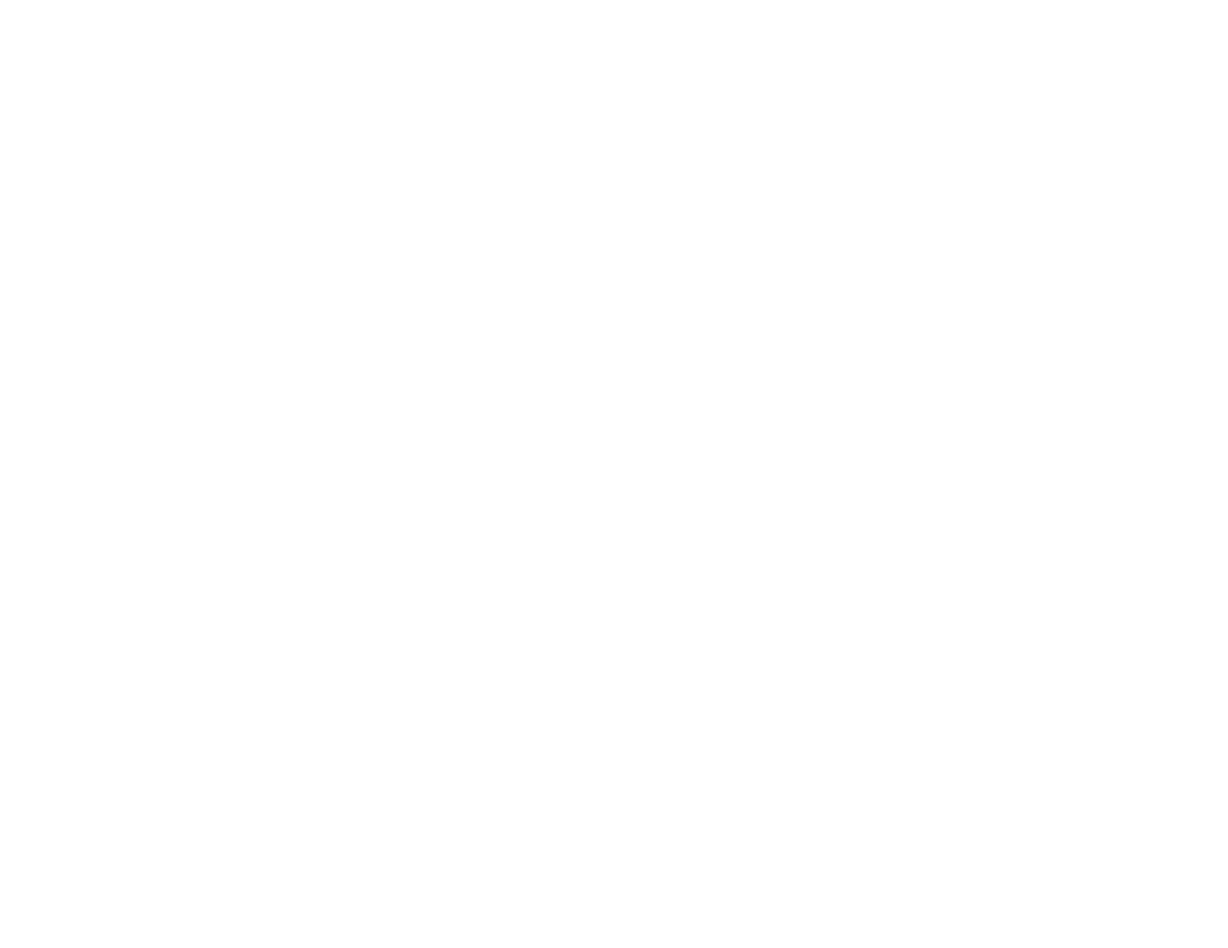
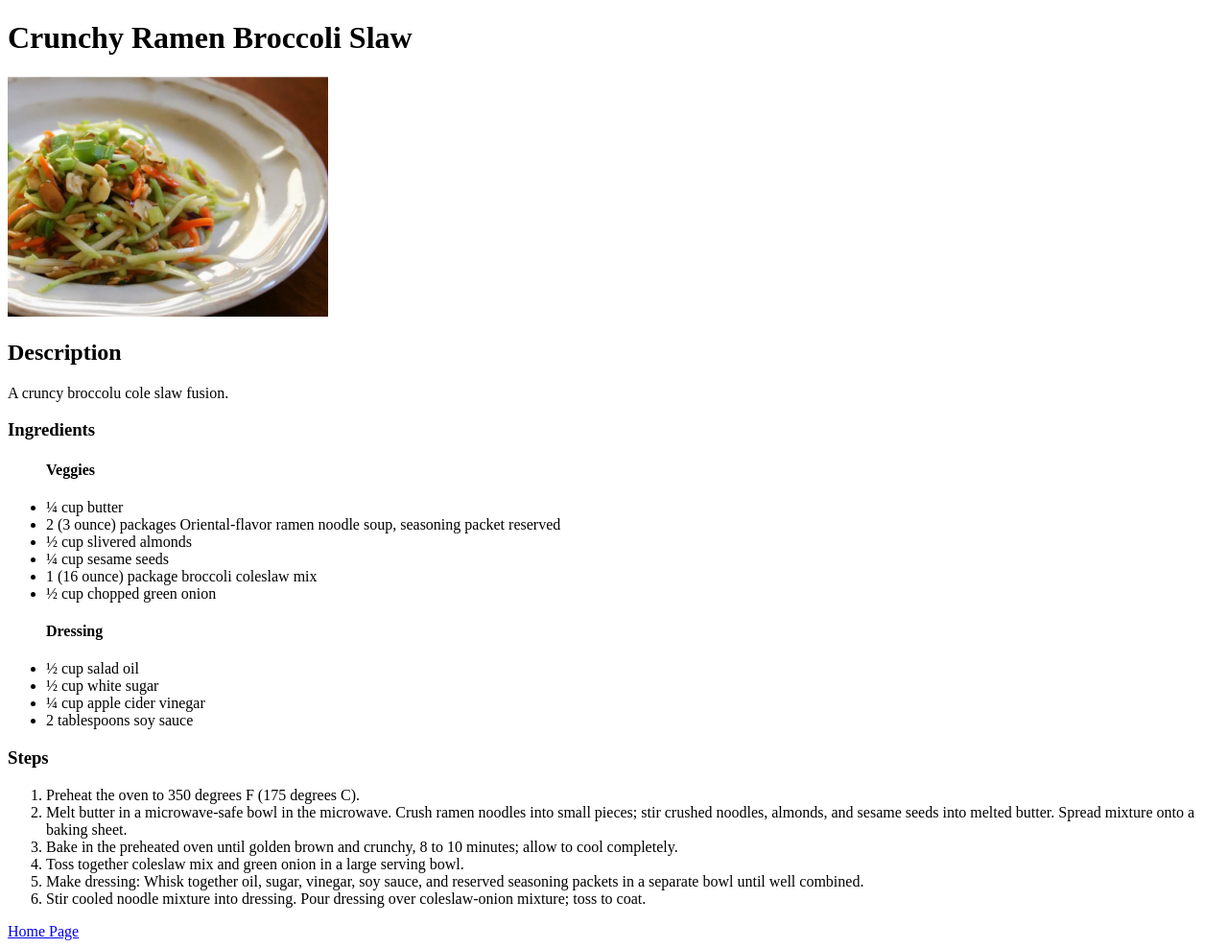
Before and after one commit to CoRine65/odin-recipes, a plain HTML site: page recipes/cruncyramen_broccoli.html in a window 1280 px wide. Shown: the whole page at 96% size. Before the commit the page ends 800 px from the top, so only its background shows below. Drawn offline with Linux system fonts and the light colour scheme.

Commit message:
added:final recipe, connected each page to home page.

```diff
--- a/recipes/cruncyramen_broccoli.html
+++ b/recipes/cruncyramen_broccoli.html
@@ -7,5 +7,38 @@
 </head>
 <body>
 
+    <h1>Crunchy Ramen Broccoli Slaw</h1>
+    <img src="./images/ramenbroccoli.png" alt="ramen Broccoli" height="250">
+
+    <h2>Description</h2>
+        <p>A cruncy broccolu cole slaw fusion.</p>
+
+    <h3>Ingredients</h3>
+        <ul>
+            <h4>Veggies</h4>
+            <li>¼ cup butter</li>
+            <li>2 (3 ounce) packages Oriental-flavor ramen noodle soup, seasoning packet reserved</li>
+            <li>½ cup slivered almonds</li>
+            <li>¼ cup sesame seeds</li>
+            <li>1 (16 ounce) package broccoli coleslaw mix</li>
+            <li>½ cup chopped green onion</li>
+
+            <h4>Dressing</h4>
+            <li>½ cup salad oil</li>
+            <li>½ cup white sugar</li>
+            <li>¼ cup apple cider vinegar</li>
+            <li>2 tablespoons soy sauce</li>
+        </ul>
+    <h3>Steps</h3>
+        <ol>
+            <li>Preheat the oven to 350 degrees F (175 degrees C).</li>
+            <li>Melt butter in a microwave-safe bowl in the microwave. Crush ramen noodles into small pieces; stir crushed noodles, almonds, and sesame seeds into melted butter. Spread mixture onto a baking sheet.</li>
+            <li>Bake in the preheated oven until golden brown and crunchy, 8 to 10 minutes; allow to cool completely.</li>
+            <li>Toss together coleslaw mix and green onion in a large serving bowl.</li>
+            <li>Make dressing: Whisk together oil, sugar, vinegar, soy sauce, and reserved seasoning packets in a separate bowl until well combined.</li>
+            <li>Stir cooled noodle mixture into dressing. Pour dressing over coleslaw-onion mixture; toss to coat.</li>
+        </ol>
+
+<a href="../index.html">Home Page</a>
 </body>
 </html>
```
Also changed, not shown: index.html (+9 -26 lines), recipes/hamburger_rice.html (added, +31 -0 lines), recipes/orange_chicken.html (+1 -1 lines), recipes/images/hamburgerrice.png (added).
